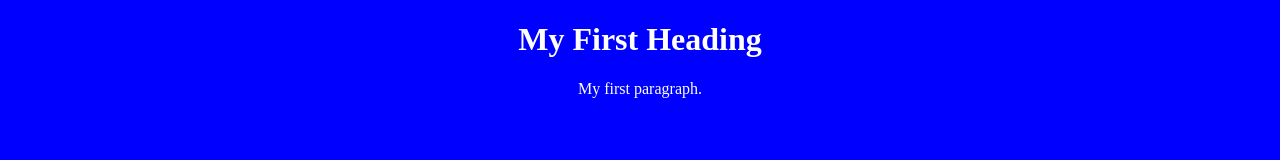
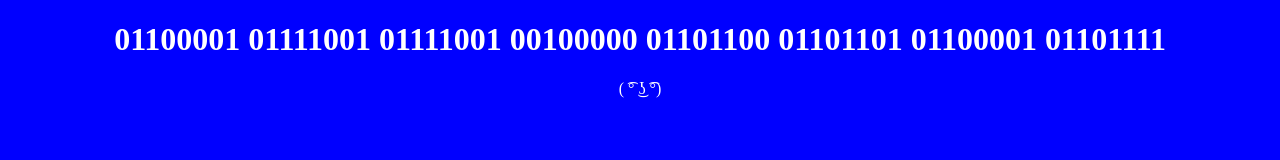
Before and after one commit to GabeTheDoggo/test1, a plain HTML site: page index.html in a window 1280 px wide. Drawn offline with Linux system fonts and the light colour scheme.

Commit message:
Update index.html

```diff
--- a/index.html
+++ b/index.html
@@ -2,12 +2,12 @@
 <!DOCTYPE html>
 <html>
 <head>
-<title>Page Title</title>
+<title>c;c;c;c;c;c;titlec;c;c;c;c;c;c;c;</title>
 </head>
 <body>
 
-<h1>My First Heading</h1>
-<p>My first paragraph.</p>
+<h1>01100001 01111001 01111001 00100000 01101100 01101101 01100001 01101111</h1>
+<p>( ͡° ͜ʖ ͡°) </p>
 
 </body>
   <style>
```
